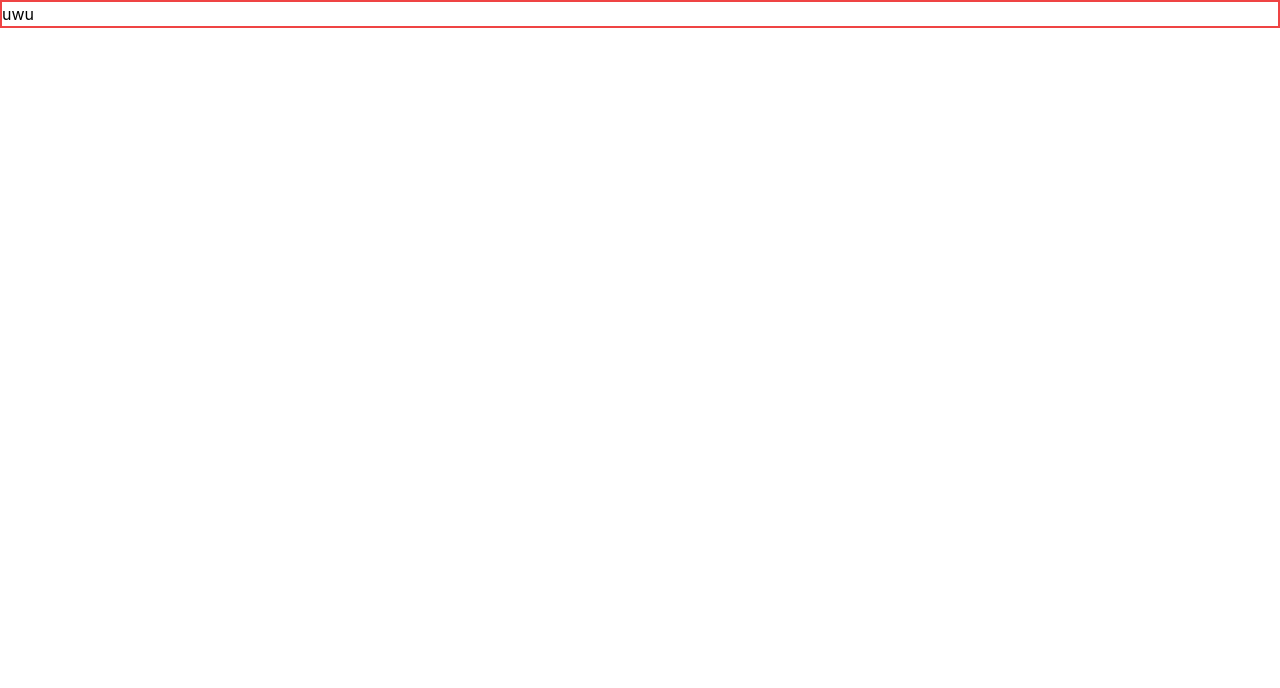
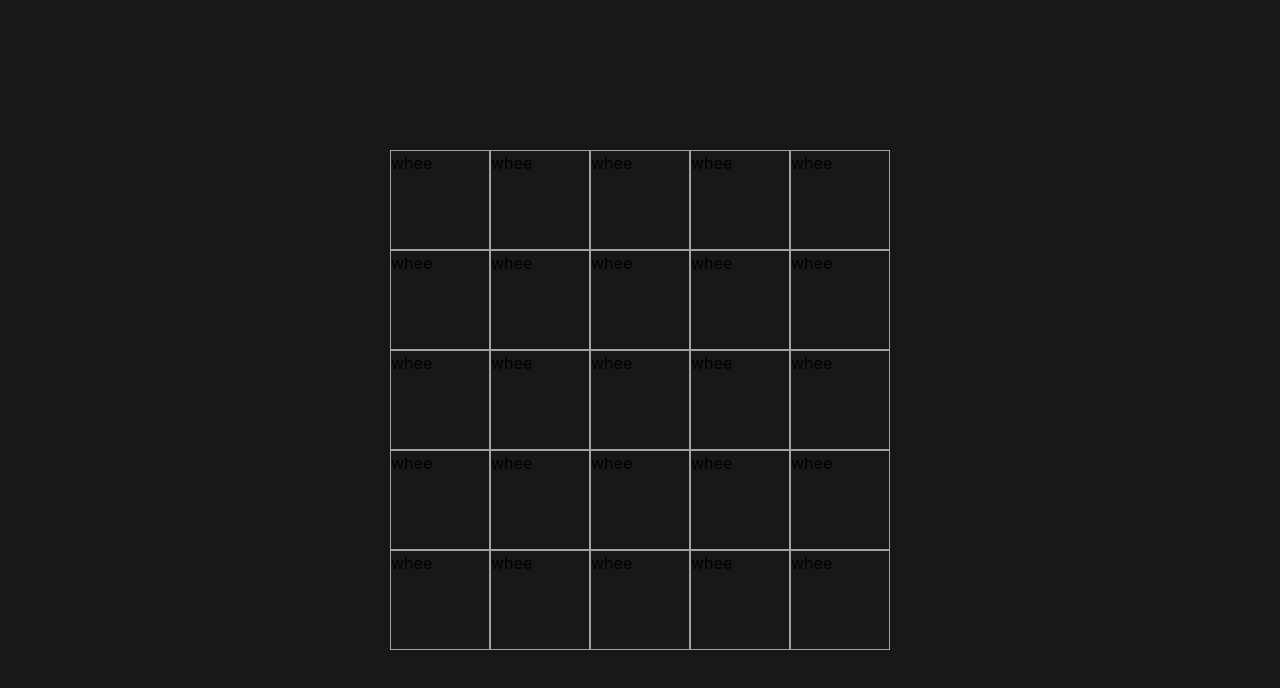
Before and after one commit to TheEnquirer/quantum_checkers, a React (Create React App) app in the folder quantum_checkers/: page / in a window 1280 px wide. Shown: the top 688 px of the page. Built offline with nearby package versions, Linux system fonts and the light colour scheme.

Commit message:
broken code

```diff
--- a/quantum_checkers/src/App.js
+++ b/quantum_checkers/src/App.js
@@ -1,20 +1,29 @@
 import './App.css';
+import Grid from './Grid'
 import { create, all } from 'mathjs'
+import React, { useRef, useEffect, useState } from 'react'
+
 
 const math = create(all)
 
-function App() {
-
-    const K = 10
+const K = 1
 const N = 10
 const GRID_SIZE = 5
 //const f = 2 // killed by annli, 2022, mar 22 7:33:52. rest in peice, dear friend of us all.
-    const SIM_LEN = 100
+const SIM_LEN = 2
 //const QBIT_COUNT = 5
 
 let q1 = {id: 0, x: 2, y: 2}
 let q2 = {id: 1, x: 2, y: 2}
 let qbits = [q1, q2]
+
+function App() {
+
+    const [stateGrid, setStateGrid] = useState(null)
+    useEffect(() => {
+	poggers()
+    }, [])
+
 
     const poggers = () => {
     // [
@@ -61,20 +70,27 @@ function App() {
 		let sum = math.sum(v)
 		probs[i] = v.map((e) => math.divide(e, sum))
 	    }
-
-        oldGrid = new Array(GRID_SIZE).fill(Array(GRID_SIZE).fill([0,0])) // initialize our grid
+	    let tempGrid = new Array(GRID_SIZE).fill(Array(GRID_SIZE).fill([0,0])) // initialize our grid
+	    oldGrid = tempGrid
+	    //console.log(oldGrid, tempGrid, "set it to zeroez")
+	    console.log(new Array(GRID_SIZE).fill(Array(GRID_SIZE).fill([0,0])), "whaa", oldGrid)
 	    for (const [i, v] of probs.entries()) {
 		//console.log(probs[i])
 		let point = math.pickRandom([...Array(Math.pow(GRID_SIZE, 2)).keys()], probs[i].map((e) => e.re))
+		console.log(point, "point")
 
 		let x = Math.floor(point / GRID_SIZE)
 		let y = point % GRID_SIZE
 
 		qbits[i].x = x
 		qbits[i].y = y
-            oldGrid[x][y][i] = 1
+		oldGrid[x][y][i] = "whee"
+		console.log("what",x,y, "tf" )
 	    }
-        console.log(qbits[0], qbits[1])
+	    //console.log(qbits[0], qbits[1])
+	    setStateGrid(oldGrid)
+	    //console.log(oldGrid)
+	    //console.log("why isnt props updating")
         }
     }
 
@@ -114,9 +130,8 @@ function App() {
 
 
     return (
-    <div className="border-2 border-red-500">
-        uwu
-        {poggers()}
+    <div class="border-0 border-red-500 h-screen bg-zinc-900">
+	<Grid gridSize={GRID_SIZE} grid={stateGrid} />
     </div>
     );
 }
--- /dev/null
+++ b/quantum_checkers/src/Canvas.jsx
@@ -0,0 +1,30 @@
+import React, { useRef, useEffect } from 'react'
+
+const Canvas = props => {
+
+    const { draw, ...rest } = props
+    const canvasRef = useRef(null)
+
+    useEffect(() => {
+
+	const canvas = canvasRef.current
+	const context = canvas.getContext('2d')
+	let frameCount = 0
+	let animationFrameId
+
+	const render = () => {
+	    frameCount++
+	    draw(context, frameCount)
+	    animationFrameId = window.requestAnimationFrame(render)
+	}
+	render()
+
+	return () => {
+	    window.cancelAnimationFrame(animationFrameId)
+	}
+    }, [draw])
+
+    return <canvas ref={canvasRef} {...rest}/>
+}
+
+export default Canvas
--- /dev/null
+++ b/quantum_checkers/src/Grid.css
@@ -0,0 +1,7 @@
+.l-grid {
+    display: flex;
+    justify-content: center;
+    align-items: center;
+    width: 100%;
+    height: 100%;
+}
--- /dev/null
+++ b/quantum_checkers/src/Grid.jsx
@@ -0,0 +1,53 @@
+import React, { useRef, useEffect } from 'react'
+import "./Grid.css"
+//import Canvas from './Canvas'
+
+const Grid = props => {
+
+    //const draw = (ctx, frameCount) => {
+    //    ctx.clearRect(0, 0, ctx.canvas.width, ctx.canvas.height)
+    //    ctx.fillStyle = '#000000'
+    //    ctx.beginPath()
+    //    ctx.arc(50, 100, 20*Math.sin(frameCount*0.05)**2, 0, 2*Math.PI)
+    //    ctx.fill()
+    //}
+	//console.log(props.grid, "props updating?")
+    return <>
+	{/*<Canvas draw={draw} />*/}
+	<div class="l-grid">
+
+	    <div class="grid"
+		style={{
+		    gridTemplateColumns: `repeat(${props.gridSize}, auto)`,
+		    gridTemplateRows: `repeat(${props.gridSize}, auto)`,
+		}}>
+		{props.grid && props.grid.map((v, i) => {
+		    return (v.map((u, j) => {
+			//console.log(i, j)
+			return (
+			    <div class="border border-neutral-400"
+				style={{
+					width: "100px",
+					height: "100px",
+					//margin: "0.25px",
+					cursor: "pointer",
+				}}
+
+				//key={`cell-${i}_${j}_${u?"f":"u"}`} id={`cell-${i}_${j}_${u?"f":"u"}`}
+			    //style={{
+				//background: u ? this.state.props[i][j]["color"] : "inherit"
+			    //}}
+			    >
+				{u[1]}
+				&nbsp;
+			    </div>
+			)
+		    }))
+		})}
+	    </div>
+
+	</div>
+    </>
+}
+
+export default Grid
```
Lines whose indentation alone changed are shown as unchanged.
